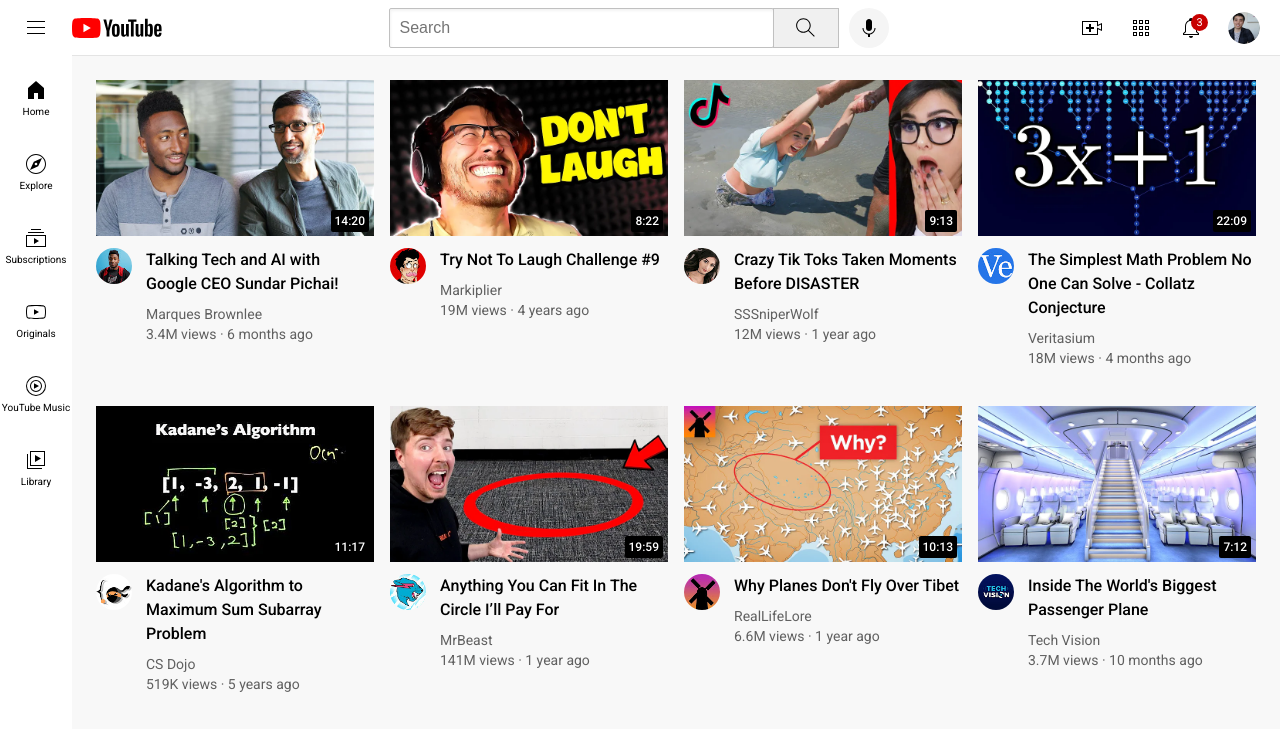
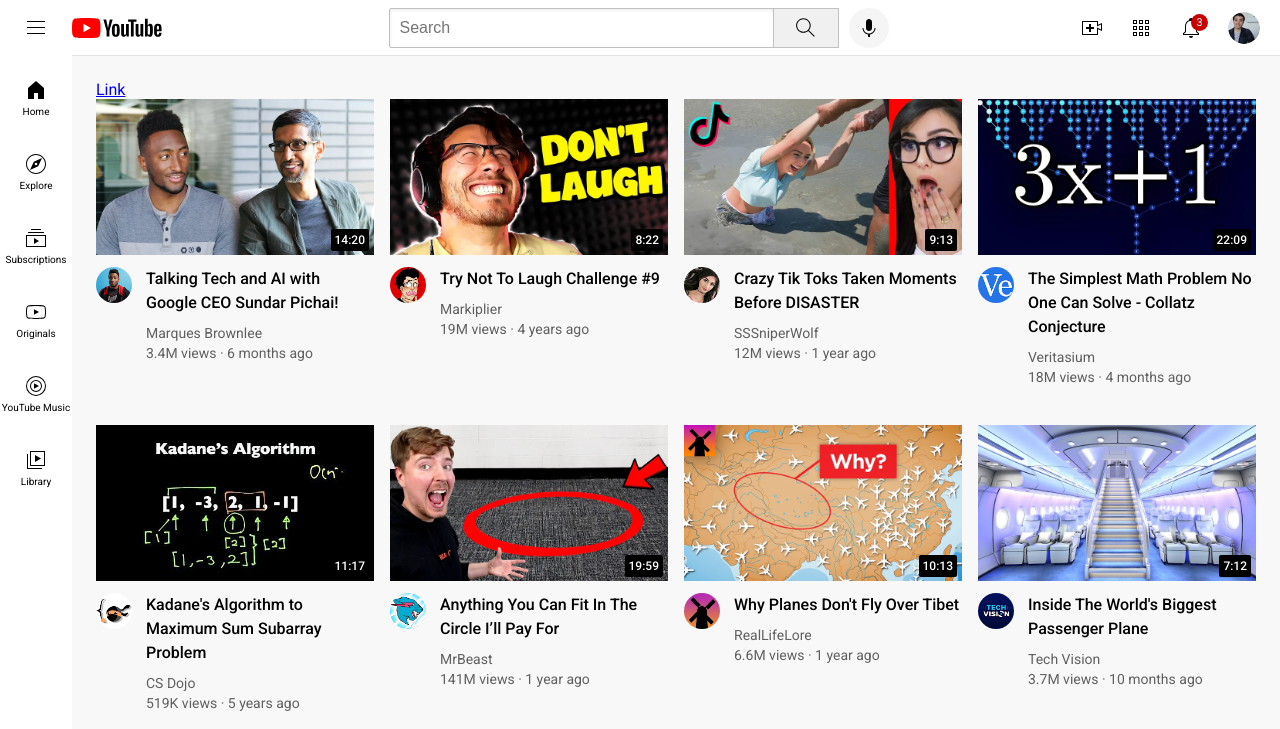
Before and after one commit to asparagusto/try-simple-website, a plain HTML site: page index.html in a window 1280 px wide. Shown: the top 729 px of the page. Drawn offline with Linux system fonts and the light colour scheme.

Commit message:
Update index.html

```diff
--- a/index.html
+++ b/index.html
@@ -2,7 +2,7 @@
 <html>
   <head>
     <title>YouTube.com Clone</title>
-
+    <a href="https://asparagusto.github.io/try-simple-website/test.html">Link</a>
     <link rel="preconnect" href="https://fonts.googleapis.com">
     <link rel="preconnect" href="https://fonts.gstatic.com" crossorigin>
     <link href="https://fonts.googleapis.com/css2?family=Roboto:wght@400;500;700&display=swap" rel="stylesheet">
```
